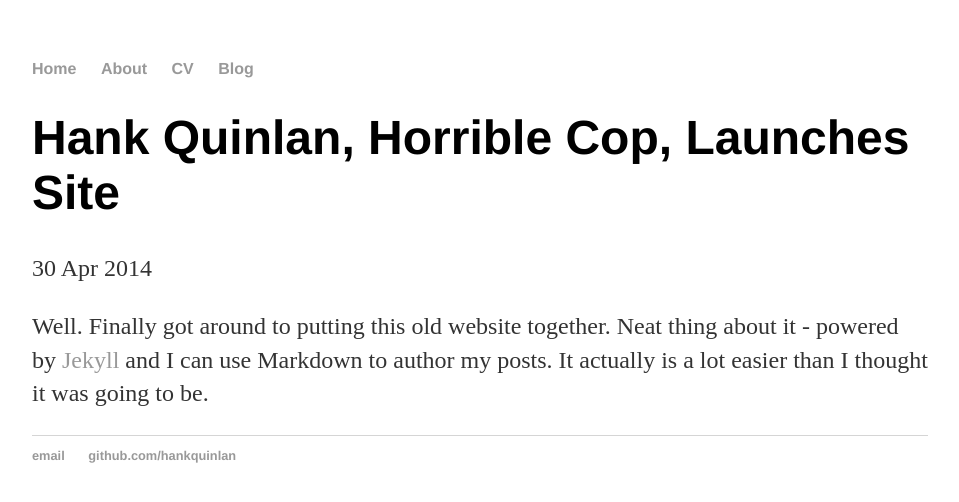
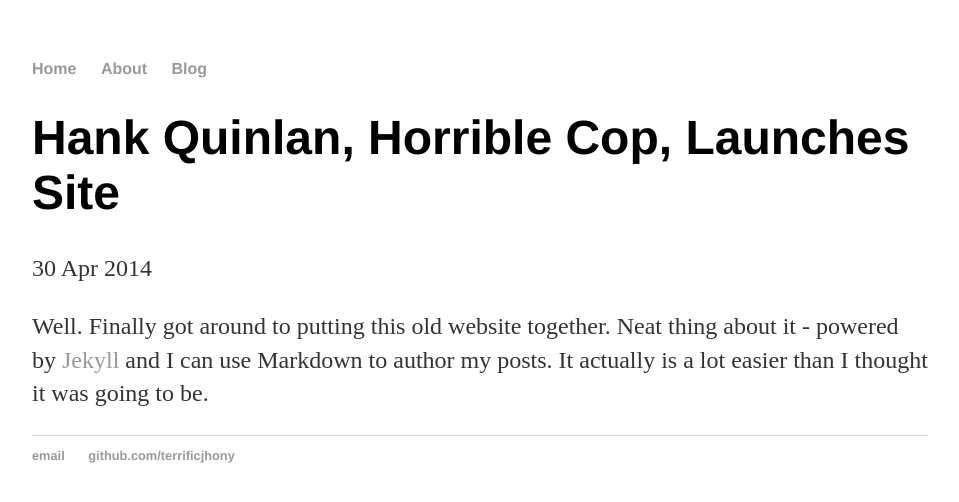
Before and after one commit to terrificjhony/terrificjhony.github.io, a Jekyll site: the page built from _posts/2014-04-30-hank-quinlan-site-launched.md, in a window 1280 px wide. Shown: the top 502 px of the page, without its empty margins (160-1119 px from the left). Built offline with Jekyll 4.4.1, drawn with Linux system fonts in a browser that asks for light colours.

Commit message:
final version

```diff
--- a/_layouts/default.html
+++ b/_layouts/default.html
@@ -10,7 +10,6 @@
 	    		<ul>
 	        		<li><a href="/">Home</a></li>
 		        	<li><a href="/about">About</a></li>
-	        		<li><a href="/cv">CV</a></li>
 	        		<li><a href="/blog">Blog</a></li>
 	    		</ul>
 			</nav>
@@ -21,8 +20,8 @@
 			</div><!-- /.container -->
 			<footer>
 	    		<ul>
-	        		<li><a href="mailto:hankquinlanhub@gmail.com">email</a></li>
-	        		<li><a href="https://github.com/hankquinlan">github.com/hankquinlan</a></li>
+	        		<li><a href="mailto:763612666@qq.com">email</a></li>
+	        		<li><a href="https://github.com/terrificjhony">github.com/terrificjhony</a></li>
 				</ul>
 			</footer>
 		</body>
--- a/cv/index.html
+++ /dev/null
@@ -1 +0,0 @@
-none
```
